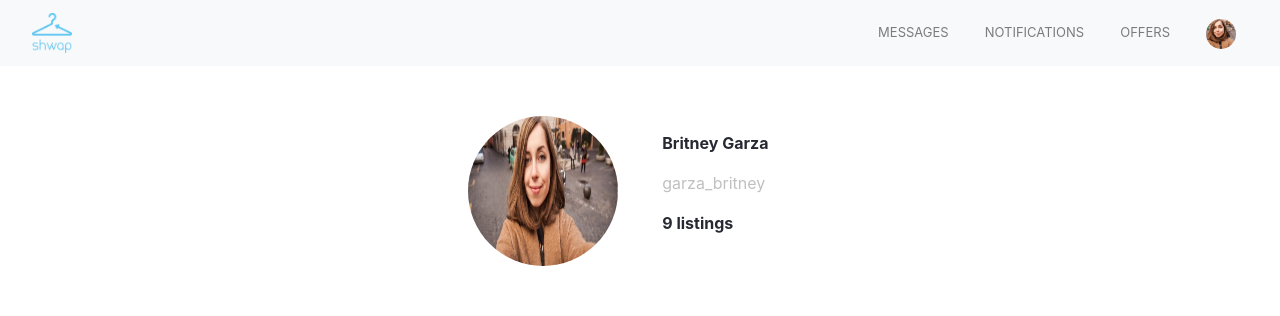
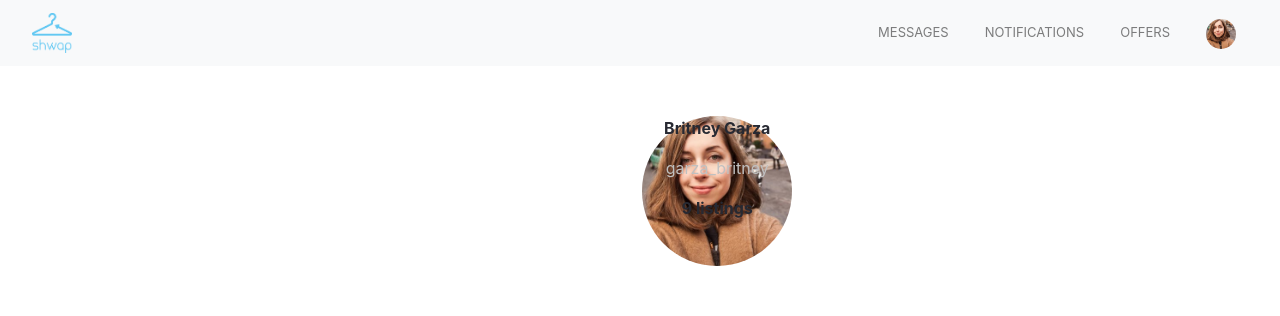
Before and after one commit to jennifrz/Team-Bravo, a plain HTML site: page shwap/SellerProfilePage.html in a window 1280 px wide. Shown: the top 316 px of the page. Drawn offline with nearby package versions, Linux system fonts and the light colour scheme; files that its build step writes are made by us from their sources.

Commit message:
Update SellerProfilePage.html

```diff
--- a/shwap/SellerProfilePage.html
+++ b/shwap/SellerProfilePage.html
@@ -40,12 +40,15 @@
 
     #user_info_holder {
       display: inline-block;
-      height: auto;
+      height: 150px;
       width: 150px;
-      margin-left: 40px;
-      margin-right: auto;
+      margin-left: auto;
+      text-align: center;
       vertical-align: middle;
-      text-align: left;
+      background-image: url("image/profile_pic.jpeg");
+      border-radius:50%;
+      background-position:center;
+      background-size: 300px auto;
     }
 
       #user, #user_listings {
@@ -56,12 +59,12 @@
         color: #C0C0C0;
       }
 
-    #user_profile_pic {
+/*     #user_profile_pic {
       border-radius: 50%;
       height: 150px;
       width: 150px;
     }
-
+ */
     /* Product Section */
 
     .section2 {
@@ -152,7 +155,7 @@
 
       <!-- Profile Picture -->
       <div id="user_profile_pic_holder">
-       <img id="user_profile_pic" src="image/profile_pic.jpeg">
+<!--        <img id="user_profile_pic" src="image/profile_pic.jpeg"> -->
       </div>
 
      <!-- User Info -->
```
